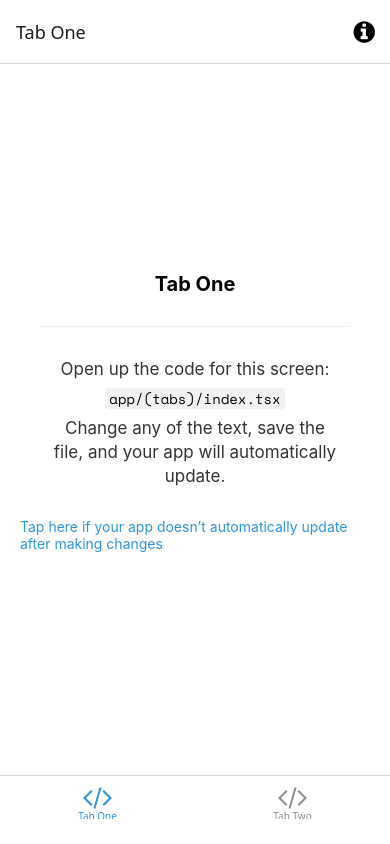
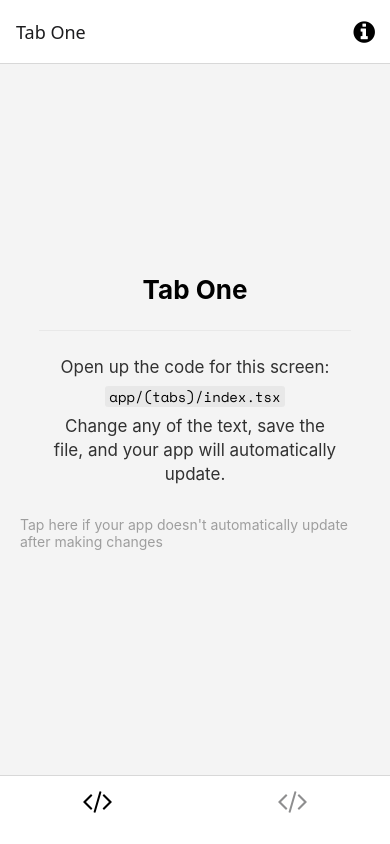
Before and after one commit to getcommitapp/commit, an Expo app drawn with the web renderer of React Native in the folder apps/mobile/: screen / in a window 390 px wide. Built offline with nearby package versions, Linux system fonts and the light colour scheme; Expo Router itself is replaced by a stand-in of ours; some packages are replaced by stand-ins of ours.

Commit message:
feat(mobile): add colors and font styles

```diff
--- a/apps/mobile/app/(tabs)/_layout.tsx
+++ b/apps/mobile/app/(tabs)/_layout.tsx
@@ -6,6 +6,7 @@
 import Colors from "@/constants/Colors";
 import { useColorScheme } from "@/components/useColorScheme";
 import { useClientOnlyValue } from "@/components/useClientOnlyValue";
+import { useThemeColor, spacing } from "@/components/Themed";
 
 // You can explore the built-in icon families and icons on the web at https://icons.expo.fyi/
 function TabBarIcon(props: {
@@ -17,11 +18,13 @@
 
 export default function TabLayout() {
   const colorScheme = useColorScheme();
+  const textColor = useThemeColor({}, "text");
 
   return (
     <Tabs
       screenOptions={{
-        tabBarActiveTintColor: Colors[colorScheme ?? "light"].tint,
+        tabBarActiveTintColor: Colors[colorScheme ?? "light"].tabIconSelected,
+        tabBarItemStyle: { paddingVertical: spacing.xs },
         // Disable the static render of the header on web
         // to prevent a hydration error in React Navigation v6.
         headerShown: useClientOnlyValue(false, true),
@@ -39,7 +42,7 @@
                   <FontAwesome
                     name="info-circle"
                     size={25}
-                    color={Colors[colorScheme ?? "light"].text}
+                    color={textColor}
                     style={{ marginRight: 15, opacity: pressed ? 0.5 : 1 }}
                   />
                 )}
--- a/apps/mobile/app/(tabs)/index.tsx
+++ b/apps/mobile/app/(tabs)/index.tsx
@@ -1,17 +1,20 @@
 import { StyleSheet } from "react-native";
 
 import EditScreenInfo from "@/components/EditScreenInfo";
-import { Text, View } from "@/components/Themed";
+import {
+  Text,
+  View,
+  useThemeColor,
+  spacing,
+  textVariants,
+} from "@/components/Themed";
 
 export default function TabOneScreen() {
+  const borderColor = useThemeColor({}, "border");
   return (
     <View style={styles.container}>
       <Text style={styles.title}>Tab One</Text>
-      <View
-        style={styles.separator}
-        lightColor="#eee"
-        darkColor="rgba(255,255,255,0.1)"
-      />
+      <View style={[styles.separator, { backgroundColor: borderColor }]} />
       <EditScreenInfo path="app/(tabs)/index.tsx" />
     </View>
   );
@@ -24,11 +27,10 @@
     justifyContent: "center",
   },
   title: {
-    fontSize: 20,
-    fontWeight: "bold",
+    ...textVariants.title1,
   },
   separator: {
-    marginVertical: 30,
+    marginVertical: spacing.xl,
     height: 1,
     width: "80%",
   },
--- a/apps/mobile/app/(tabs)/two.tsx
+++ b/apps/mobile/app/(tabs)/two.tsx
@@ -1,17 +1,20 @@
 import { StyleSheet } from "react-native";
 
 import EditScreenInfo from "@/components/EditScreenInfo";
-import { Text, View } from "@/components/Themed";
+import {
+  Text,
+  View,
+  useThemeColor,
+  spacing,
+  textVariants,
+} from "@/components/Themed";
 
 export default function TabTwoScreen() {
+  const borderColor = useThemeColor({}, "border");
   return (
     <View style={styles.container}>
       <Text style={styles.title}>Tab Two</Text>
-      <View
-        style={styles.separator}
-        lightColor="#eee"
-        darkColor="rgba(255,255,255,0.1)"
-      />
+      <View style={[styles.separator, { backgroundColor: borderColor }]} />
       <EditScreenInfo path="app/(tabs)/two.tsx" />
     </View>
   );
@@ -24,11 +27,10 @@
     justifyContent: "center",
   },
   title: {
-    fontSize: 20,
-    fontWeight: "bold",
+    ...textVariants.title1,
   },
   separator: {
-    marginVertical: 30,
+    marginVertical: spacing.xl,
     height: 1,
     width: "80%",
   },
--- a/apps/mobile/components/EditScreenInfo.tsx
+++ b/apps/mobile/components/EditScreenInfo.tsx
@@ -42,8 +42,8 @@
           style={styles.helpLink}
           href="https://docs.expo.io/get-started/create-a-new-app/#opening-the-app-on-your-phonetablet"
         >
-          <Text style={styles.helpLinkText} lightColor={Colors.light.tint}>
-            Tap here if your app doesn’t automatically update after making
+          <Text style={styles.helpLinkText} lightColor={Colors.light.secondary}>
+            Tap here if your app doesn't automatically update after making
             changes
           </Text>
         </ExternalLink>
--- a/apps/mobile/components/Themed.tsx
+++ b/apps/mobile/components/Themed.tsx
@@ -3,7 +3,11 @@
  * https://docs.expo.io/guides/color-schemes/
  */
 
-import { Text as DefaultText, View as DefaultView } from "react-native";
+import {
+  Text as DefaultText,
+  View as DefaultView,
+  Platform,
+} from "react-native";
 
 import Colors from "@/constants/Colors";
 import { useColorScheme } from "./useColorScheme";
@@ -46,3 +50,91 @@
 
   return <DefaultView style={[{ backgroundColor }, style]} {...otherProps} />;
 }
+
+export const spacing = {
+  xs: 4,
+  sm: 8,
+  md: 12,
+  lg: 16,
+  xl: 24,
+  xxl: 32,
+} as const;
+
+export const radii = {
+  sm: 6,
+  md: 10,
+  lg: 16,
+  full: 999,
+} as const;
+
+export const typography = {
+  fontFamilyBase: "System",
+  fontFamilyMono: "SpaceMono",
+  fontSizeXs: 12,
+  fontSizeSm: 14,
+  fontSizeMd: 16,
+  fontSizeLg: 20,
+  fontSizeXl: 24,
+  lineHeightTight: 1.1,
+  lineHeightNormal: 1.3,
+  lineHeightRelaxed: 1.5,
+} as const;
+
+// iOS-style dynamic type sizes (approximate on Android)
+export const textVariants = {
+  largeTitle: {
+    fontSize: Platform.select({ ios: 34, default: 32 }),
+    fontWeight: "700" as const,
+    lineHeight: Platform.select({ ios: 41, default: 38 }),
+  },
+  title1: {
+    fontSize: Platform.select({ ios: 28, default: 26 }),
+    fontWeight: "700" as const,
+    lineHeight: Platform.select({ ios: 34, default: 32 }),
+  },
+  title2: {
+    fontSize: Platform.select({ ios: 22, default: 22 }),
+    fontWeight: "600" as const,
+    lineHeight: Platform.select({ ios: 28, default: 26 }),
+  },
+  title3: {
+    fontSize: Platform.select({ ios: 20, default: 20 }),
+    fontWeight: "600" as const,
+    lineHeight: Platform.select({ ios: 25, default: 24 }),
+  },
+  headline: {
+    fontSize: Platform.select({ ios: 17, default: 17 }),
+    fontWeight: "600" as const,
+    lineHeight: Platform.select({ ios: 22, default: 22 }),
+  },
+  body: {
+    fontSize: Platform.select({ ios: 17, default: 16 }),
+    fontWeight: "400" as const,
+    lineHeight: Platform.select({ ios: 22, default: 22 }),
+  },
+  callout: {
+    fontSize: Platform.select({ ios: 16, default: 16 }),
+    fontWeight: "400" as const,
+    lineHeight: Platform.select({ ios: 21, default: 20 }),
+  },
+  subheadline: {
+    fontSize: Platform.select({ ios: 15, default: 15 }),
+    fontWeight: "400" as const,
+    lineHeight: Platform.select({ ios: 20, default: 19 }),
+  },
+  footnote: {
+    fontSize: Platform.select({ ios: 13, default: 13 }),
+    fontWeight: "400" as const,
+    lineHeight: Platform.select({ ios: 18, default: 17 }),
+  },
+  caption1: {
+    fontSize: Platform.select({ ios: 12, default: 12 }),
+    fontWeight: "400" as const,
+    lineHeight: Platform.select({ ios: 16, default: 16 }),
+  },
+  caption2: {
+    fontSize: Platform.select({ ios: 11, default: 11 }),
+    fontWeight: "400" as const,
+    lineHeight: Platform.select({ ios: 13, default: 14 }),
+  },
+} as const;
--- a/apps/mobile/constants/Colors.ts
+++ b/apps/mobile/constants/Colors.ts
@@ -1,19 +1,53 @@
-const tintColorLight = "#2f95dc";
-const tintColorDark = "#fff";
+// Design token palette (derived from design variables)
+const palette = {
+  primary: "#000000",
+  secondary: "#9e9e9e",
+  muted: "#d9d9d9",
+  background: "#f4f4f4",
+  border: "#e8e8e8",
+  accent: "#a1ffeb",
+  danger: "#d83600",
+  success: "#58ba2b",
+  warning: "#b8af00",
+};
 
-export default {
+const Colors = {
   light: {
-    text: "#000",
-    background: "#fff",
-    tint: tintColorLight,
-    tabIconDefault: "#ccc",
-    tabIconSelected: tintColorLight,
+    // core
+    text: palette.primary,
+    background: palette.background,
+    tabIconDefault: palette.muted,
+    tabIconSelected: palette.primary,
+    // extended tokens
+    primary: palette.primary,
+    secondary: palette.secondary,
+    muted: palette.muted,
+    border: palette.border,
+    accent: palette.accent,
+    danger: palette.danger,
+    success: palette.success,
+    warning: palette.warning,
   },
   dark: {
+    // simple dark scheme; adjust if you implement true dark theme tokens
     text: "#fff",
     background: "#000",
-    tint: tintColorDark,
-    tabIconDefault: "#ccc",
-    tabIconSelected: tintColorDark,
+    tabIconDefault: "#666666",
+    tabIconSelected: palette.primary,
+    // extended tokens
+    primary: "#ffffff",
+    secondary: palette.secondary,
+    muted: "#666666",
+    border: "#333333",
+    accent: palette.accent,
+    danger: palette.danger,
+    success: palette.success,
+    warning: palette.warning,
   },
-};
+} as const;
+
+export type ColorTheme = typeof Colors.light;
+export type ColorScheme = keyof typeof Colors;
+
+export { palette };
+export default Colors;
```
